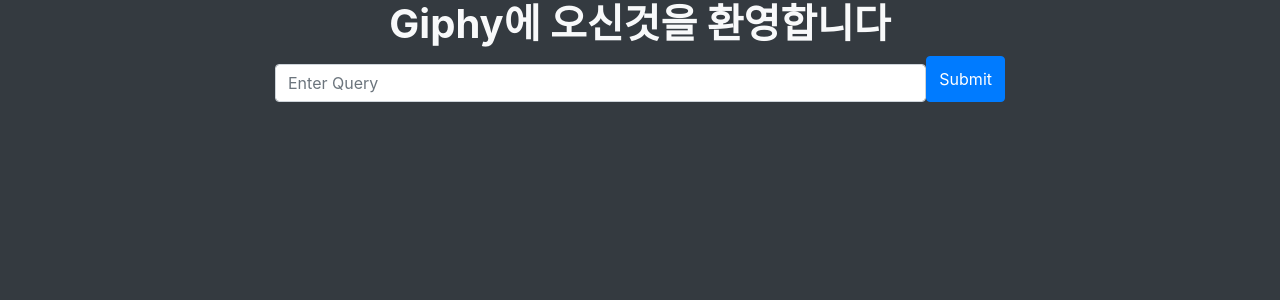
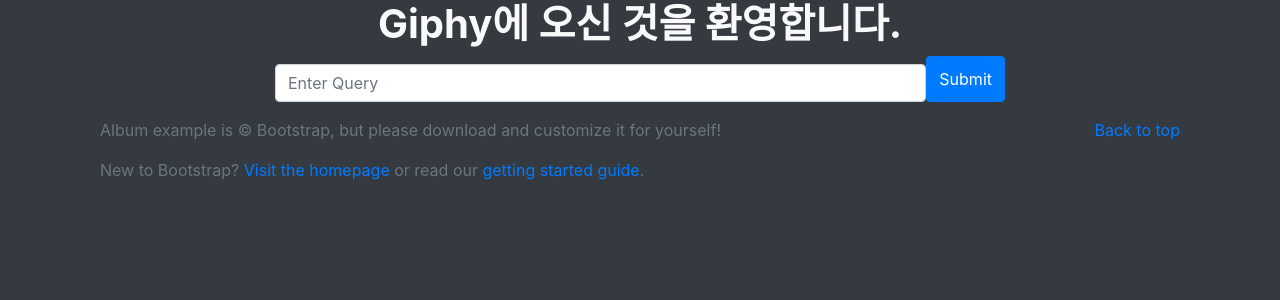
Before and after one commit to DongChanS/c9-giphy, a Flask app: template templates/index.html in a window 1280 px wide. Shown: the top 300 px of the page. Run offline with Flask 2, Linux system fonts and the light colour scheme; the template is opened without the code that fills it, so the values that code supplies are empty; some libraries are stand-ins or nearby versions.

Commit message:
use inheritance

```diff
--- a/app.py
+++ b/app.py
@@ -16,3 +16,7 @@
     parsed_dic = giphy.request_and_parse(search_url)
     images = giphy.get_images(parsed_dic)
     return render_template('search.html',query=query,images=images)
+
+@app.route('/block')
+def block():
+    return render_template('block.html')
--- /dev/null
+++ b/templates/block.html
@@ -0,0 +1,5 @@
+{% extends 'layout.html' %}
+
+{% block content %}
+    <h1>이것은 블락 페이지 입니다.</h1>
+{% endblock %}
--- /dev/null
+++ b/templates/footer.html
@@ -0,0 +1,9 @@
+<footer class="text-muted">
+      <div class="container">
+        <p class="float-right">
+          <a href="#">Back to top</a>
+        </p>
+        <p>Album example is &copy; Bootstrap, but please download and customize it for yourself!</p>
+        <p>New to Bootstrap? <a href="https://getbootstrap.com">Visit the homepage</a> or read our <a href="/docs/4.2/getting-started/introduction/">getting started guide</a>.</p>
+      </div>
+</footer>
--- a/templates/index.html
+++ b/templates/index.html
@@ -1,30 +1,10 @@
-<!DOCTYPE html>
-<html lang="en">
-<head>
-    <meta charset="UTF-8">
-    <meta name="viewport" content="width=device-width, initial-scale=1.0">
-    <meta http-equiv="X-UA-Compatible" content="ie=edge">
-    <title>Giphy에 오신것을 환영합니다</title>
-    <link rel="stylesheet" href="https://stackpath.bootstrapcdn.com/bootstrap/4.2.1/css/bootstrap.min.css" integrity="sha384-GJzZqFGwb1QTTN6wy59ffF1BuGJpLSa9DkKMp0DgiMDm4iYMj70gZWKYbI706tWS" crossorigin="anonymous">
-</head>
-<body class="bg-dark">
-    <div class="container">
-        <div class="d-flex justify-content-center">
-            <h1 class="font-weight-bold text-light">Giphy에 오신것을 환영합니다</h1>
-        </div>
-        <div class="row">
-            <div class="col-2"></div>
-            <div class="col-8">
-                <form action="/search" method="POST">
-                  <div class="form-group d-flex justify-content-center">
-                    <input name="query" type="text" class="form-control mt-2 d-inline" id="exampleInputEmail1" aria-describedby="emailHelp" placeholder="Enter Query">
-                    <button type="submit" class="btn btn-primary d-inline">Submit</button>
-                  </div>
-                </form>
-            </div>
-            <div class="col-2"></div>
-        </div>
+{% extends 'layout.html' %}
 
+{% block title %}
+Giphy에 오신 것을 환영합니다.
+{% endblock %}
+
+{% block content %}
 <div class="row">
     {% for trending in trendings %}
         <div class="card col-3 border border-dark" style="width: 18rem;">
@@ -36,6 +16,4 @@
         </div>
     {% endfor %}
 </div>
-    </div>
-</body>
-</html>
+{% endblock %}
--- /dev/null
+++ b/templates/layout.html
@@ -0,0 +1,35 @@
+<!DOCTYPE html>
+<html lang="en">
+<head>
+    <meta charset="UTF-8">
+    <meta name="viewport" content="width=device-width, initial-scale=1.0">
+    <meta http-equiv="X-UA-Compatible" content="ie=edge">
+    <title>Giphy에 오신것을 환영합니다</title>
+    <link rel="stylesheet" href="https://stackpath.bootstrapcdn.com/bootstrap/4.2.1/css/bootstrap.min.css" integrity="sha384-GJzZqFGwb1QTTN6wy59ffF1BuGJpLSa9DkKMp0DgiMDm4iYMj70gZWKYbI706tWS" crossorigin="anonymous">
+</head>
+
+<body class="bg-dark">
+    <div class="container">
+        <div class="d-flex justify-content-center">
+            <h1 class="font-weight-bold text-light">{% block title %} {% endblock %}</h1>
+        </div>
+        <div class="row">
+            <div class="col-2"></div>
+            <div class="col-8">
+                <form action="/search" method="POST">
+                  <div class="form-group d-flex justify-content-center">
+                    <input name="query" type="text" class="form-control mt-2 d-inline" id="exampleInputEmail1" aria-describedby="emailHelp" placeholder="Enter Query">
+                    <button type="submit" class="btn btn-primary d-inline">Submit</button>
+                  </div>
+                </form>
+            </div>
+            <div class="col-2"></div>
+        </div>
+
+        {% block content %}
+        {% endblock %}
+
+        {% include 'footer.html' %}
+    </div>
+</body>
+</html>
```
Also changed, not shown: templates/search.html (+8 -29 lines). Lines whose indentation alone changed are shown as unchanged.
